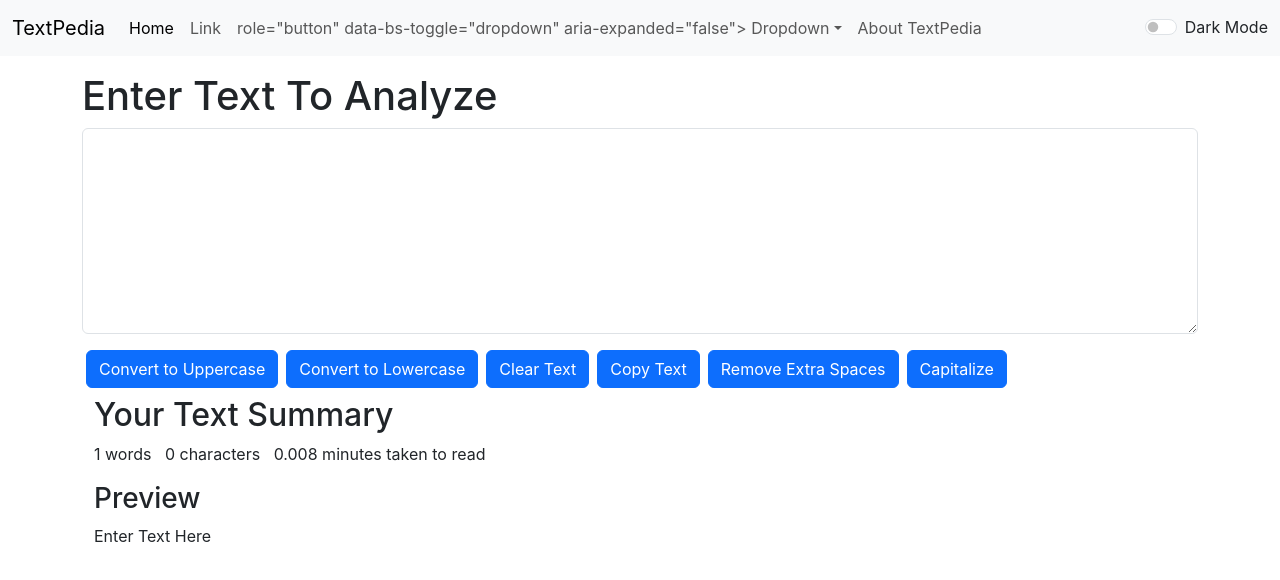
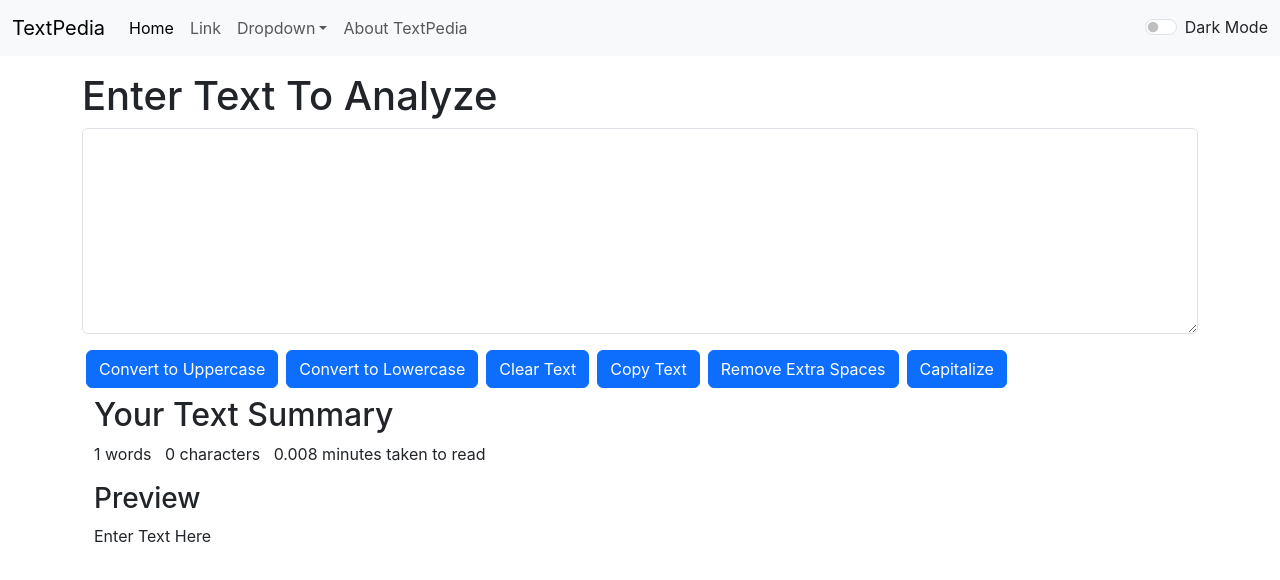
Before and after one commit to syed84/TextPedia, a React (Create React App) app: page / in a window 1280 px wide. Shown: the top 580 px of the page. Built offline with nearby package versions, Linux system fonts and the light colour scheme.

Commit message:
Update Navbar.js

```diff
--- a/src/components/navbar/Navbar.js
+++ b/src/components/navbar/Navbar.js
@@ -24,7 +24,7 @@
           </li>
 
           <li className="nav-item dropdown">
-            <a className="nav-link dropdown-toggle" href="#"> role="button" data-bs-toggle="dropdown" aria-expanded="false">
+            <a className="nav-link dropdown-toggle" href="#" role="button" data-bs-toggle="dropdown" aria-expanded="false">
               Dropdown
             </a>
             <ul className="dropdown-menu">
```
